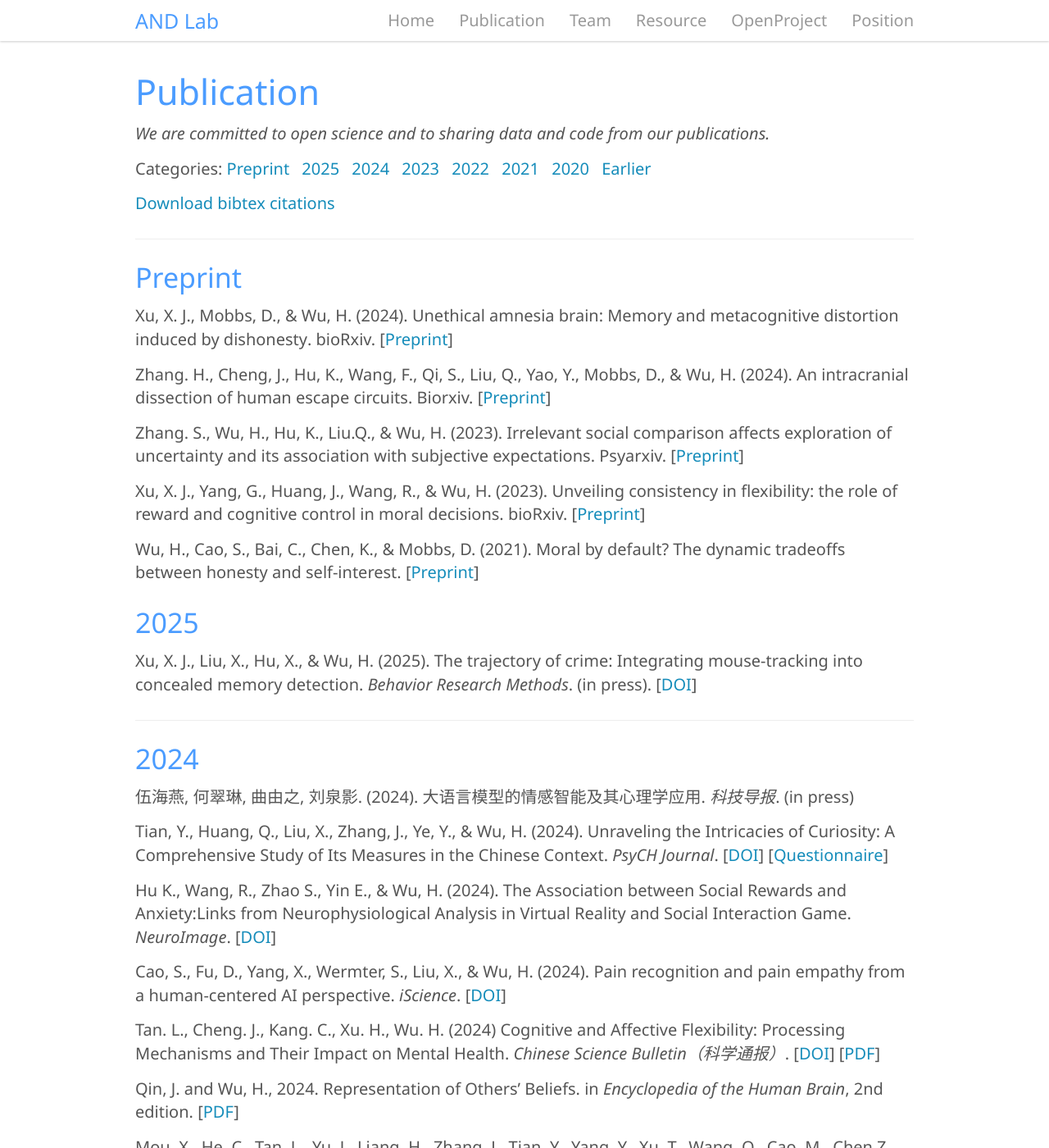
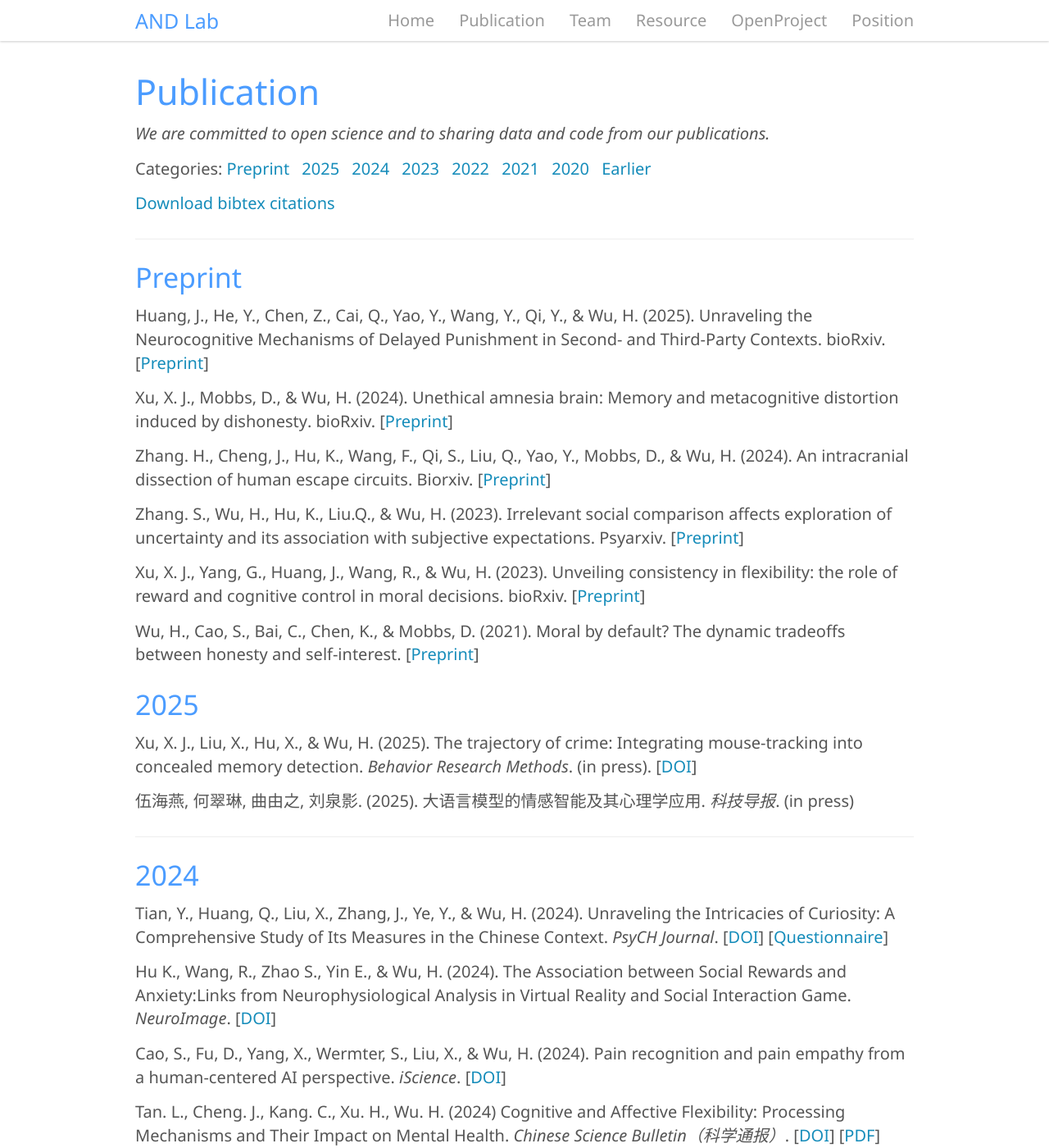
Before and after one commit to andlab-um/lab-website, a Jekyll site: the page built from _pages/publication.md, in a window 1280 px wide and 1400 px high. Shown: the whole window at 82% size. Built offline with Jekyll 4.4.1, drawn with Linux system fonts in a browser that asks for light colours; nearby versions of some CDN libraries.

Commit message:
Update publication.md
Add a new preprint paper **Unraveling the Neurocognitive Mechanisms of Delayed Punishment in Second- and Third-Party Contexts**

```diff
--- a/_pages/publication.md
+++ b/_pages/publication.md
@@ -15,6 +15,7 @@ permalink: /publication
 ---
 
 ### Preprint
+Huang, J., He, Y., Chen, Z., Cai, Q., Yao, Y., Wang, Y., Qi, Y., & Wu, H. (2025). **Unraveling the Neurocognitive Mechanisms of Delayed Punishment in Second- and Third-Party Contexts**. bioRxiv. [[Preprint](https://www.biorxiv.org/content/10.1101/2025.02.25.640024v1){:target="_blank"}]
 
 Xu, X. J., Mobbs, D., & Wu, H. (2024). **Unethical amnesia brain: Memory and metacognitive distortion induced by dishonesty**. bioRxiv. [[Preprint](https://www.biorxiv.org/content/10.1101/2024.03.03.583239v1){:target="_blank"}]
 
@@ -30,11 +31,11 @@ Wu, H., Cao, S., Bai, C., Chen, K., & Mobbs, D. (2021). **Moral by default? The
 
 Xu, X. J., Liu, X., Hu, X., & Wu, H. (2025). **The trajectory of crime: Integrating mouse-tracking into concealed memory detection**. *Behavior Research Methods*. (in press). [[DOI](https://doi.org/10.3758/s13428-024-02594-y){:target="_blank"}]
 
+伍海燕, 何翠琳, 曲由之, 刘泉影. (2025). **大语言模型的情感智能及其心理学应用**. *科技导报*. (in press)
+
 ---
 
 ### 2024
-
-伍海燕, 何翠琳, 曲由之, 刘泉影. (2024). **大语言模型的情感智能及其心理学应用**. *科技导报*. (in press)
 
 Tian, Y., Huang, Q., Liu, X., Zhang, J., Ye, Y., & Wu, H. (2024). **Unraveling the Intricacies of Curiosity: A Comprehensive Study of Its Measures in the Chinese Context**. *PsyCH Journal*.  [[DOI](https://doi.org/10.1002/pchj.813){:target="_blank"}] [[Questionnaire](../assets/files/Questionnaires.docx){:target="_blank"}]
 
```
